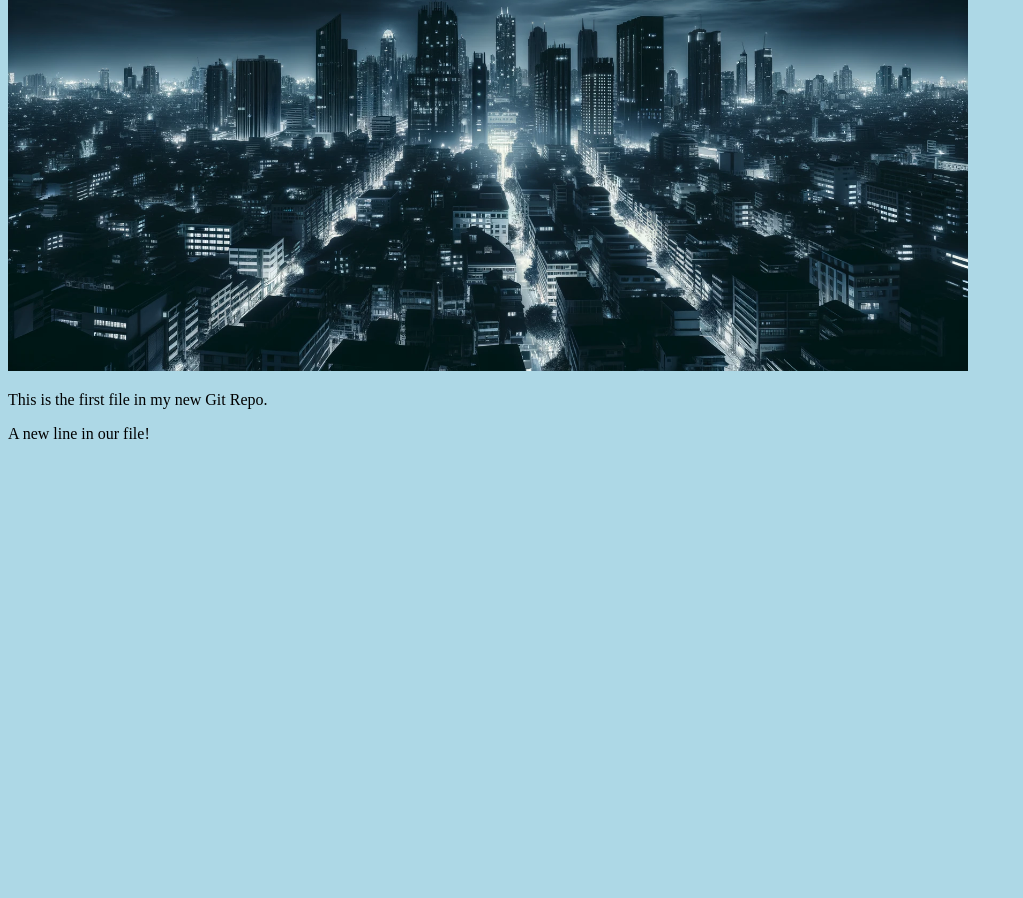
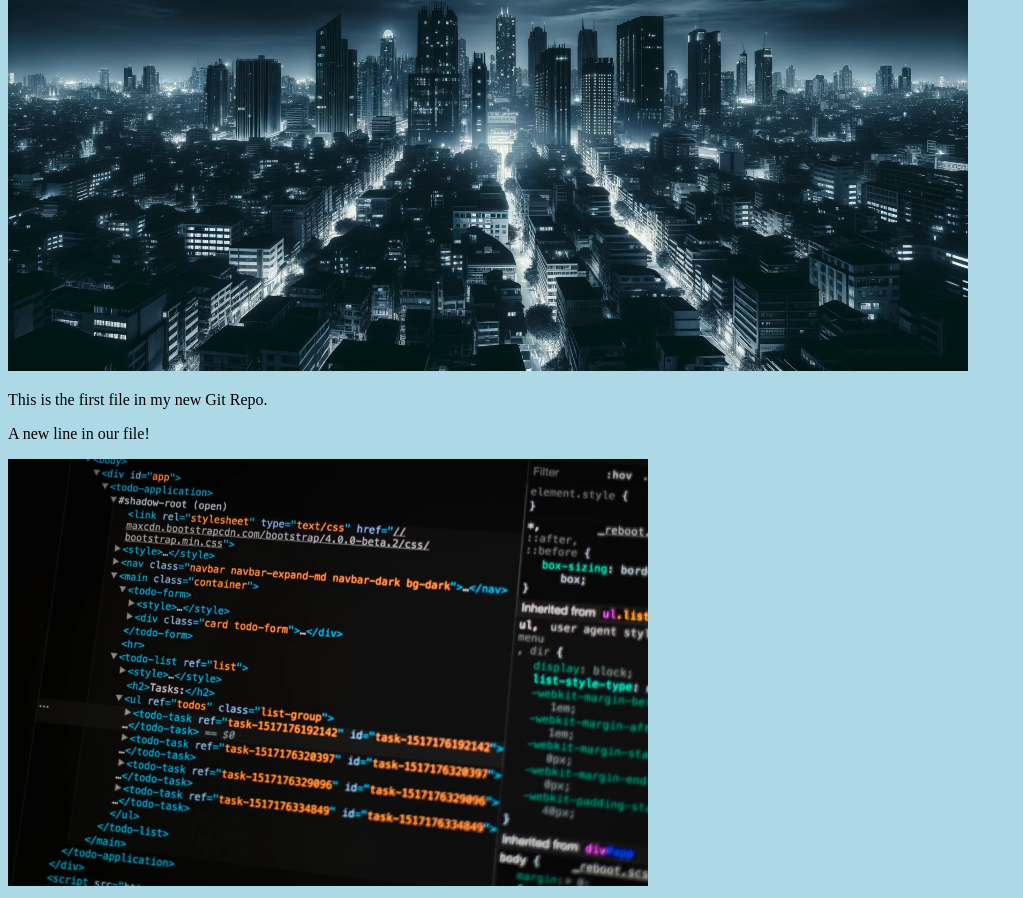
Before and after one commit to brunaabc/Bruna-B-Coelho_2314290051, a plain HTML site: page index.html in a window 1280 px wide. Shown: the part 257-1155 px from the top of the page, without its empty margins (0-1023 px from the left). Before the commit the page ends 800 px from the top, so only its background shows below. Drawn offline with Linux system fonts and the light colour scheme.

Commit message:
Mais uma imagem foi adicionada no index.html.

```diff
--- a/index.html
+++ b/index.html
@@ -11,6 +11,7 @@
 style="width:100%;max-width:960px"></div>
 <p>This is the first file in my new Git Repo.</p>
 <p>A new line in our file!</p>
+<div><img src="capa-como-iniciar-estudos-no-front-end.webp" alt="Hello Git" style="width:100%;max-width:640px"></div>
 
 </body>
 </html>
```
Also changed, not shown: capa-como-iniciar-estudos-no-front-end.webp (added).
